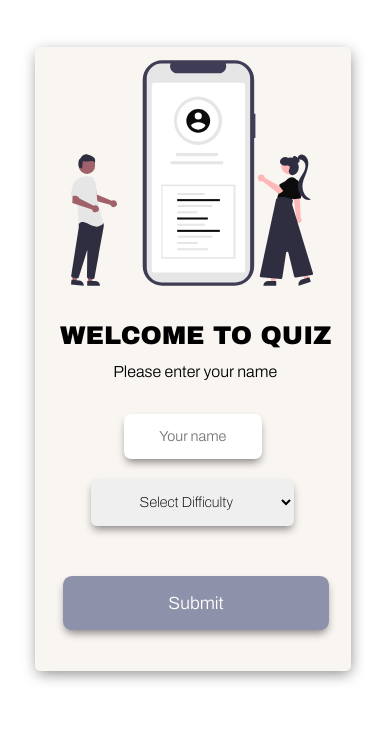
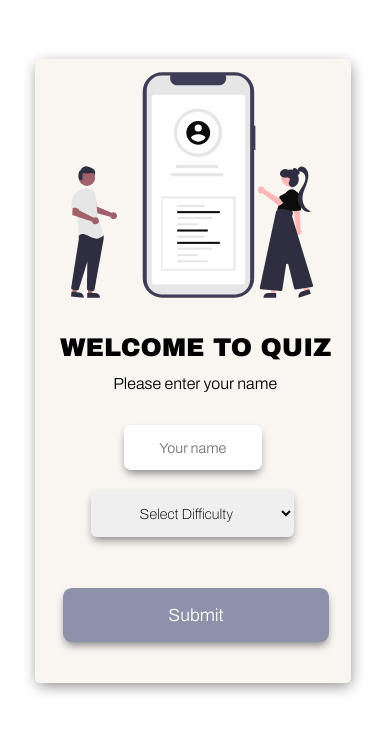
Before and after one commit to kshitijjj/Quiz-App, a React (Create React App) app in the folder quiz-app/: page / in a window 390 px wide. Shown: the top 732 px of the page. Built offline with nearby package versions, Linux system fonts and the light colour scheme; a web font is replaced by a local one.

Commit message:
update index.css

```diff
--- a/quiz-app/src/index.css
+++ b/quiz-app/src/index.css
@@ -483,7 +483,7 @@ margin-left: 10%;
     flex-direction: column;
     width: 73vw;
     margin-left: 9%;
-    margin-top: 12%;
+    margin-top: 15%;
   }
   #main1_img{
     padding-top: 0.5em;
```
